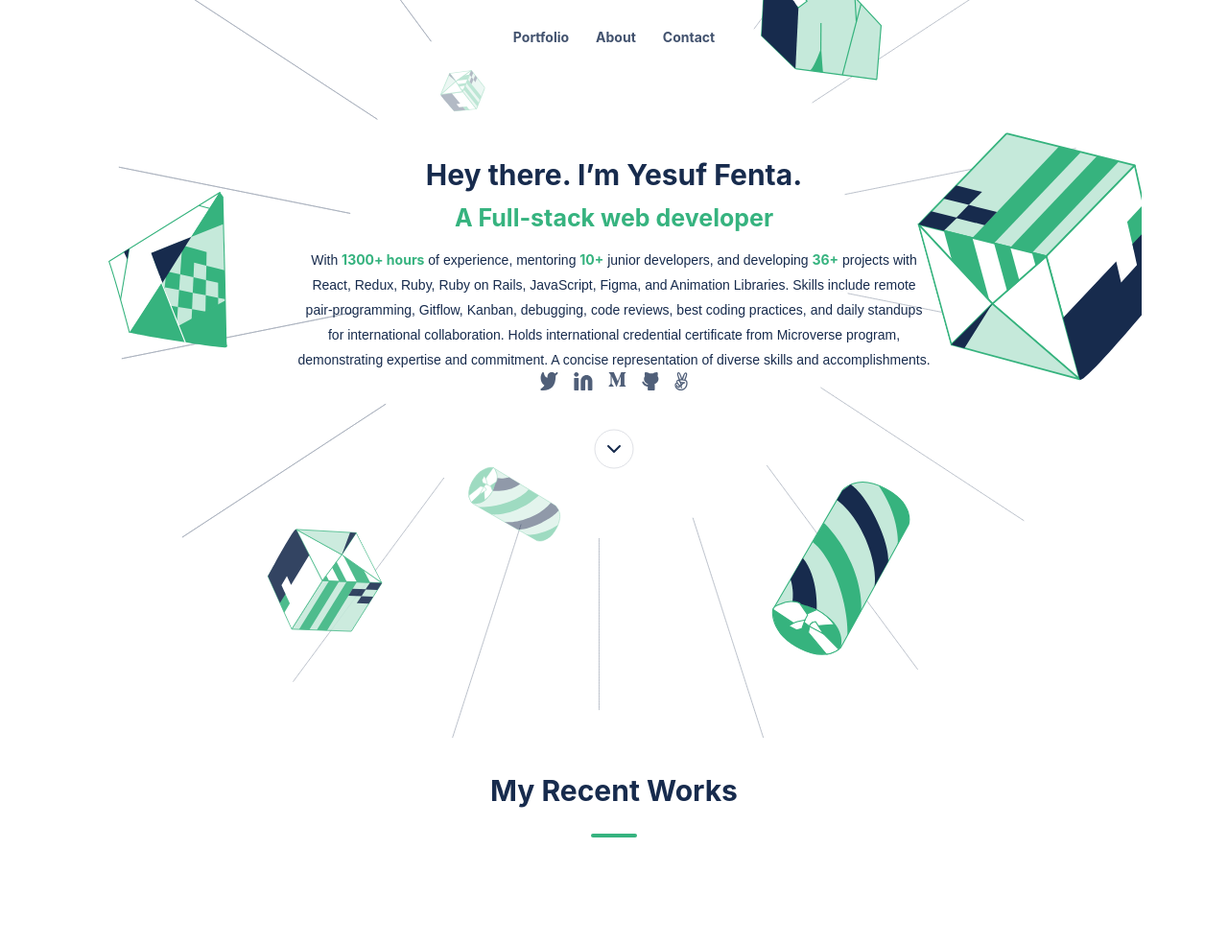
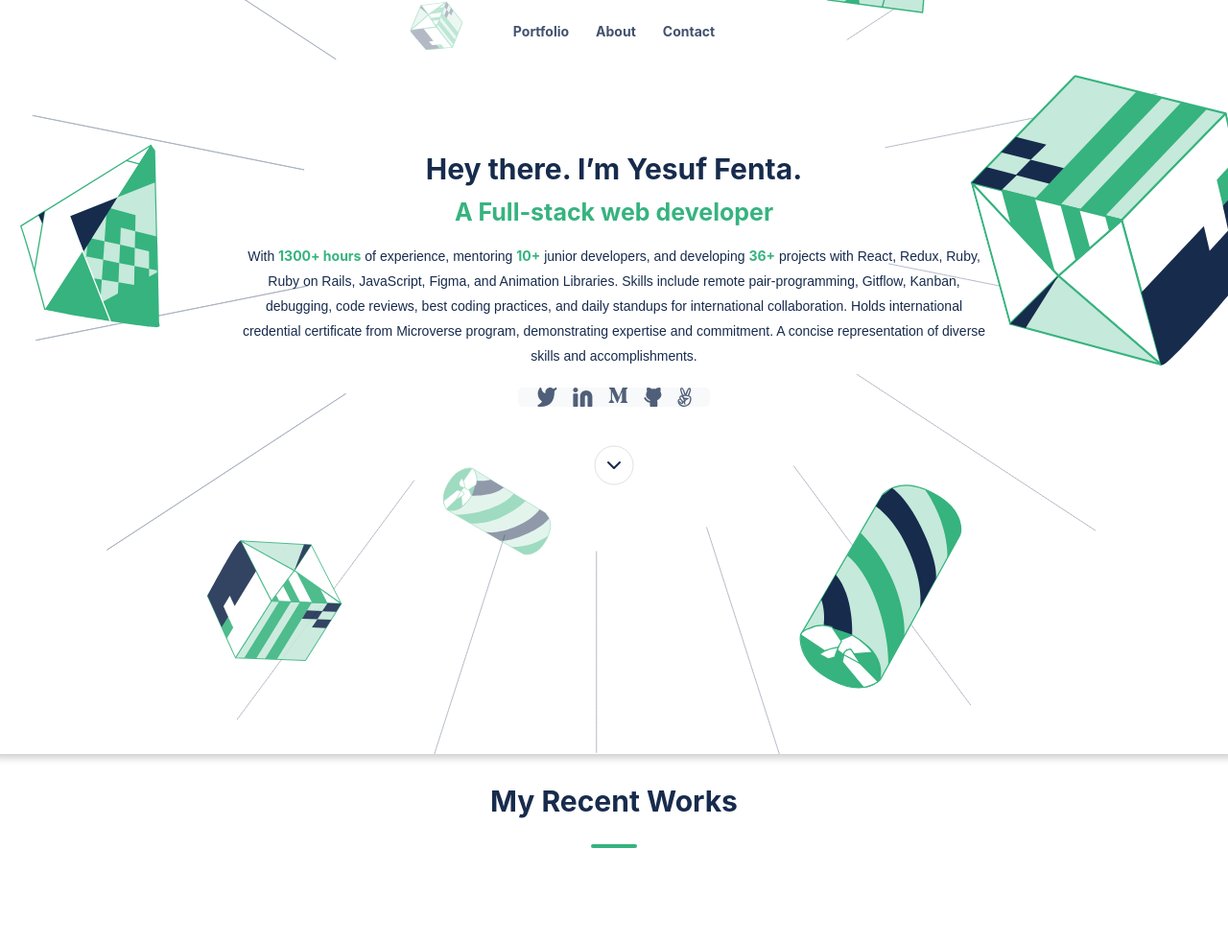
Before and after one commit to yusufyusie/yusufyusie.github.io, a website: page index.html in a window 1280 px wide. Shown: the top 983 px of the page at 96% size. Drawn offline with Linux system fonts and the light colour scheme.

Commit message:
Add styles to the image back

```diff
--- a/styles.css
+++ b/styles.css
@@ -85,8 +85,7 @@ button:active {
 }
 
 .container {
-  width: 100%;
-  max-width: 1100px;
+  max-width: 100%;
   margin: 0 auto;
 }
 
@@ -102,8 +101,9 @@ button:active {
 }
 
 .header-nav-phone {
-  padding: 0 35px;
+  padding: 0 5px;
   display: flex;
+  gap: 8em;
   justify-content: space-between;
   align-items: center;
 }
@@ -177,7 +177,7 @@ button:active {
 }
 
 .mobile-home {
-  background: #fff url(./assets/images/header-illsutration-mobile.svg) no-repeat;
+  background: #fff url(./assets/images/header-illsutration-mobile.svg) no-repeat fixed top;
   background-size: 100%;
   overflow: hidden;
 }
@@ -212,7 +212,10 @@ button:active {
   padding: 0;
   display: flex;
   justify-content: center;
-  width: 170px;
+  width: 200px;
+  margin-top: 20px;
+  background-color: #f8f9fa;
+  border-radius: 5px;
 }
 
 @media (min-width: 992px) {
@@ -245,10 +248,11 @@ button:active {
   }
 
   .mobile-home {
-    background: #fff url(./assets/images/Header-llustration-desktop.svg) no-repeat;
+    background: #fff url(./assets/images/Header-llustration-desktop.svg) no-repeat center center;
     background-size: 100%;
-    padding-bottom: 8em;
-  }
+    padding-bottom: 4em;
+    box-shadow: 0 4px 8px 0 rgba(0, 0, 0, 0.2);
+    margin: -6px;
 }
 
 @media (min-width: 1024px) {
```
